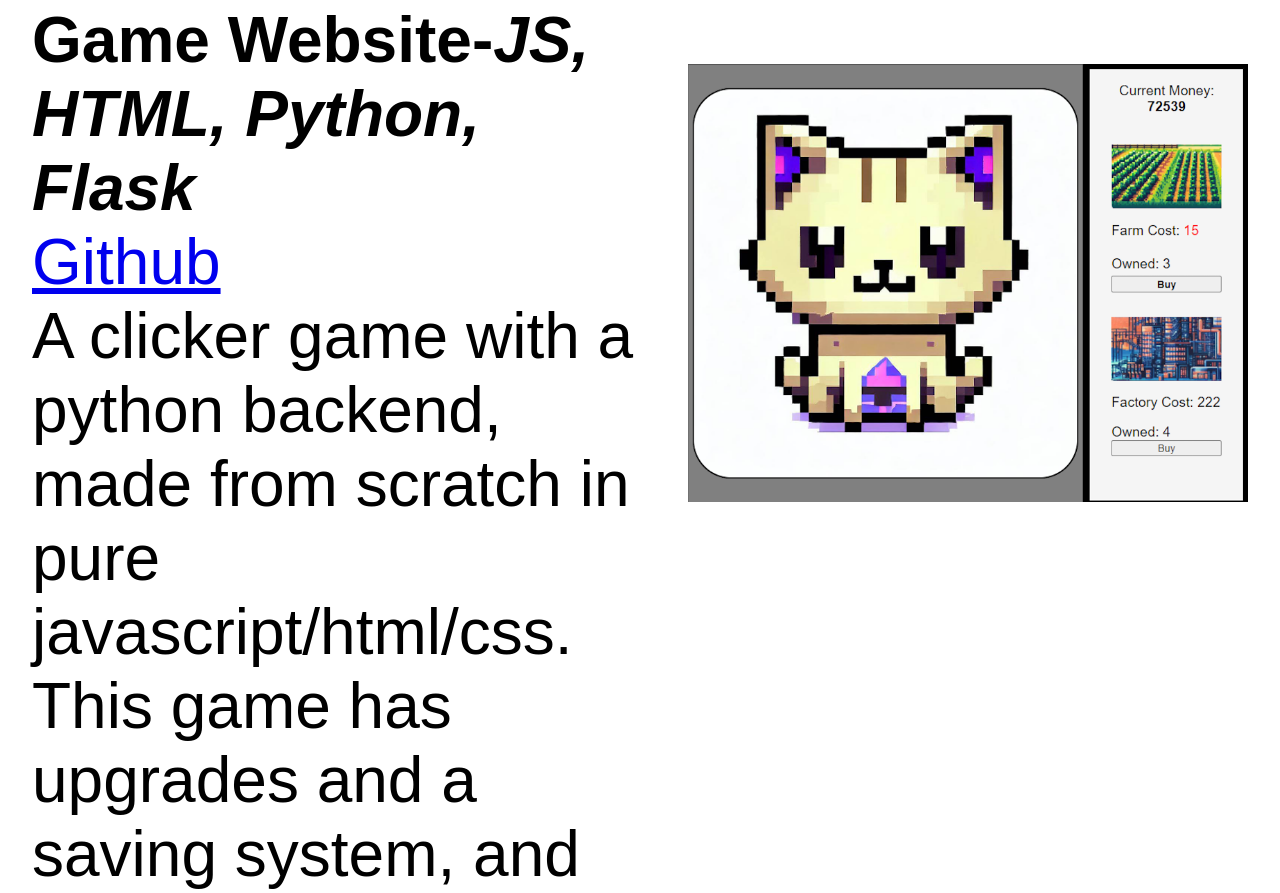
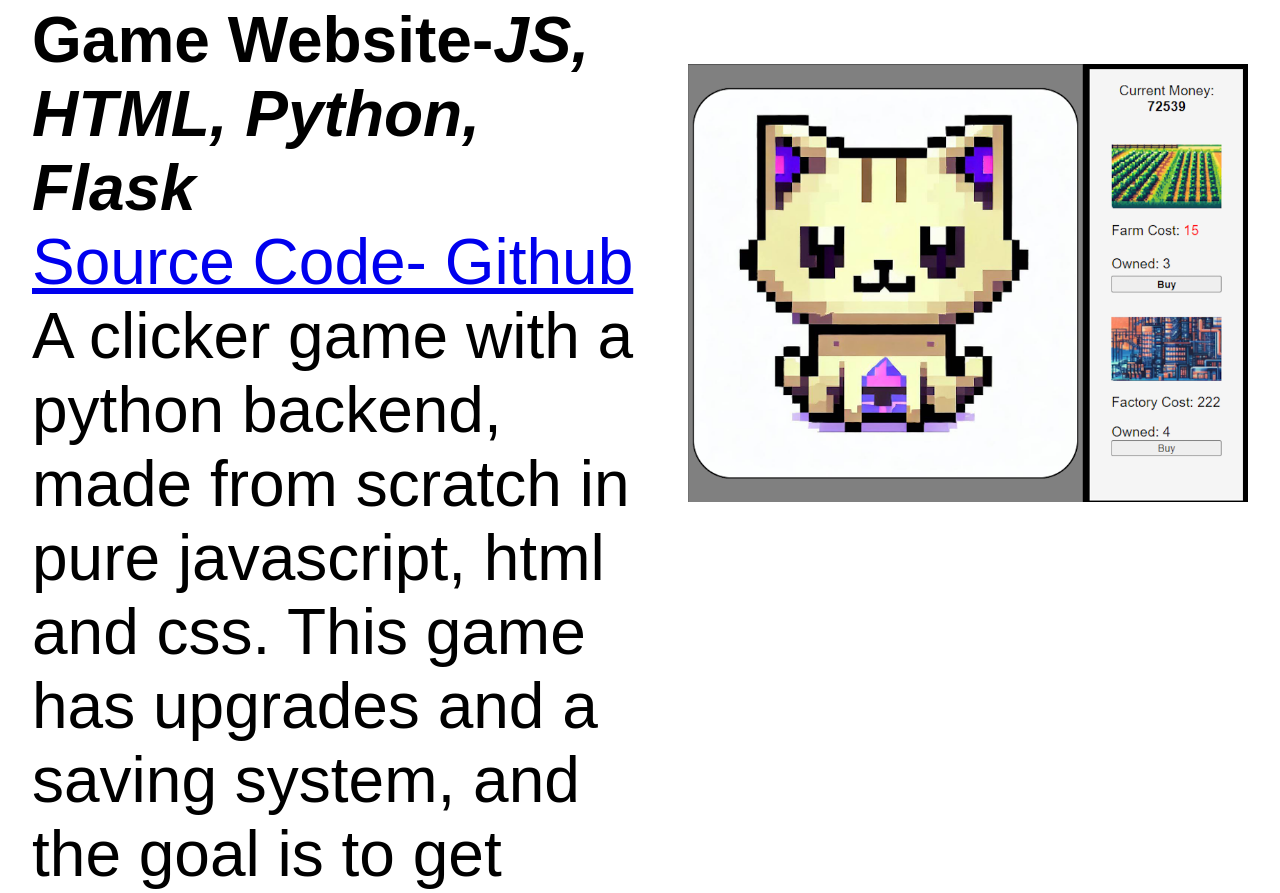
Before and after one commit to JamesSadler-Dev/portfolio, a plain HTML site: page index.html in a window 1280 px wide. Shown: the part 1747-2640 px from the top of the page. Drawn offline with Linux system fonts and the light colour scheme.

Commit message:
Update Github links

```diff
--- a/index.html
+++ b/index.html
@@ -29,7 +29,7 @@
             <article class="projects" id="article1">
                 <section class="projectText">
                     <p class='projectTitle'>WordsScreensaver-<span class="projects-tech">C++, Python, CMake</span></p>
-                    <a href="https://github.com/JamesSadler-Dev/wordsScreensaver" target="_blank">Github</a>
+                    <a href="https://github.com/JamesSadler-Dev/wordsScreensaver" target="_blank">Source Code- Github</a>
                     <p>A randomized screensaver for windows that comes with its own text formatter utility. Built from standard library features, this screensaver is made without any graphics library or dependencies.
                     </p>
                 </section>
@@ -39,8 +39,8 @@
             <article class="projects" id="article2">
                 <section class="projectText">
                     <p class='projectTitle'>Game Website-<span class="projects-tech">JS, HTML, Python, Flask</span></p>
-                    <a href="https://github.com/JamesSadler-Dev/Game-Website" target="_blank">Github</a>
-                    <p>A clicker game with a python backend, made from scratch in pure javascript/html/css.
+                    <a href="https://github.com/JamesSadler-Dev/Game-Website" target="_blank">Source Code- Github</a>
+                    <p>A clicker game with a python backend, made from scratch in pure javascript, html and css.
                         This game has upgrades and a saving system, and the goal is to get more money and properties.
                     </p>
                 </section>
@@ -50,7 +50,7 @@
             <article class="projects" id="article3">
                 <section class="projectText">
                     <p class='projectTitle'>Loop Objects-<span class="projects-tech">Python, Poetry</span></p>
-                    <a href="https://github.com/JamesSadler-Dev/Loop-Objects" target="_blank">Github</a>
+                    <a href="https://github.com/JamesSadler-Dev/Loop-Objects" target="_blank">Source Code- Github</a>
                     <p>Loop Objects, execute part of the loop and come back to it later.
                         You can use an asynchronous function to make even more compelling possibilties of loop objects,
                         the new possibilities this enables are exciting.
@@ -62,7 +62,7 @@
             <article class="projects" id="article4">
                 <section class="projectText">
                     <p class='projectTitle'>Quiz Pro-<span class="projects-tech">Java, Maven</span></p>
-                    <a href="https://github.com/JamesSadler-Dev/quizpro" target="_blank">Github</a>
+                    <a href="https://github.com/JamesSadler-Dev/quizpro" target="_blank">Source Code- Github</a>
                     <p>An Object-Oriented way to make quizzes.
                         Quizzes accept case insensitive, nearly correct, and optionally correct answers.
                         More convenient methods are included, such as ability to check quiz's state.
@@ -75,7 +75,7 @@
                 <section class="projectText">
                     <p class='projectTitle'>5/8/2024 - 5000 Hours Milestone</p>
                     <p>On this day, I have crossed the mark of 5000 hours of learning and practicing programming. I practiced eight hours everyday without a day off for 18 months straight to accomplish this challenge!
-                    Thank you to everyone who's support made this goal possible.
+                    I'm not stopping anytime soon!
                     </p>
                 </section>
                     <img src="./images/5000hrs.png" alt="5000 hours programming challenge visualization">
```
